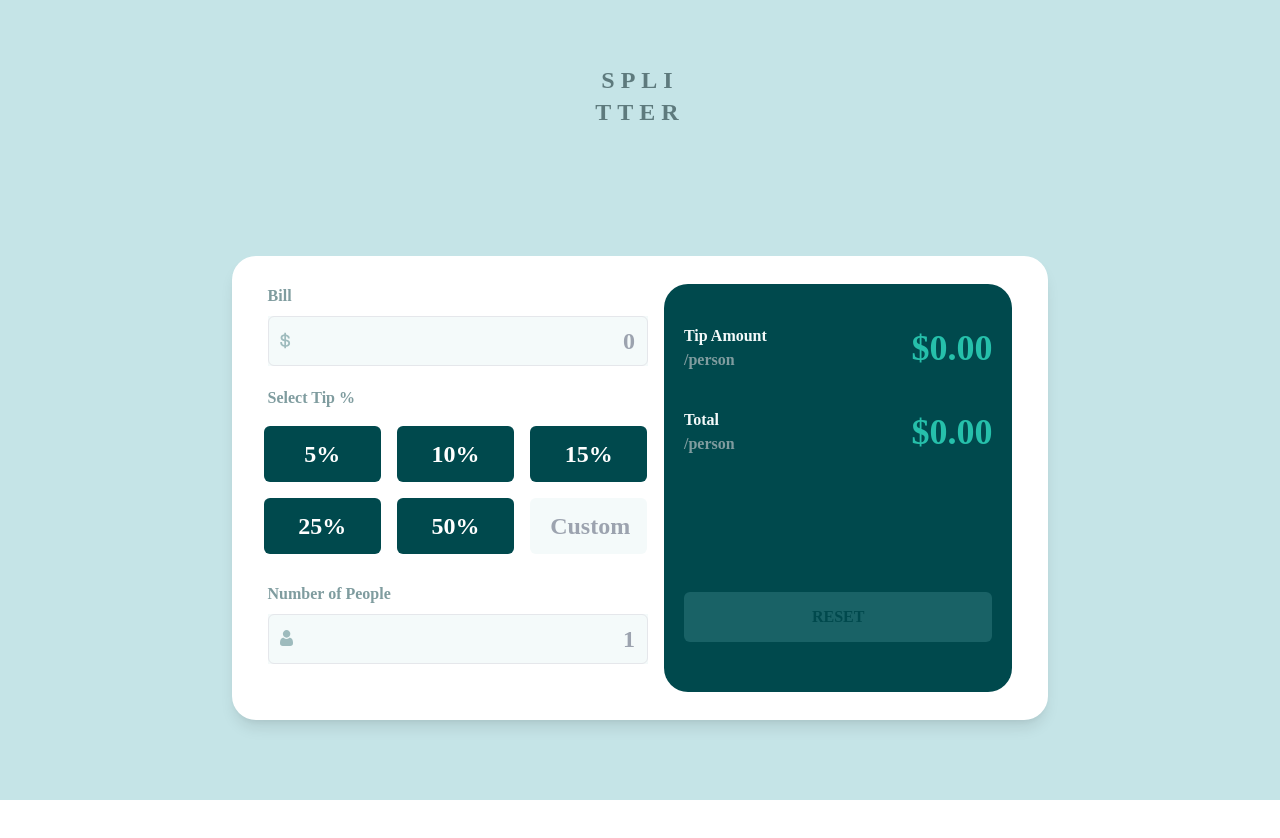
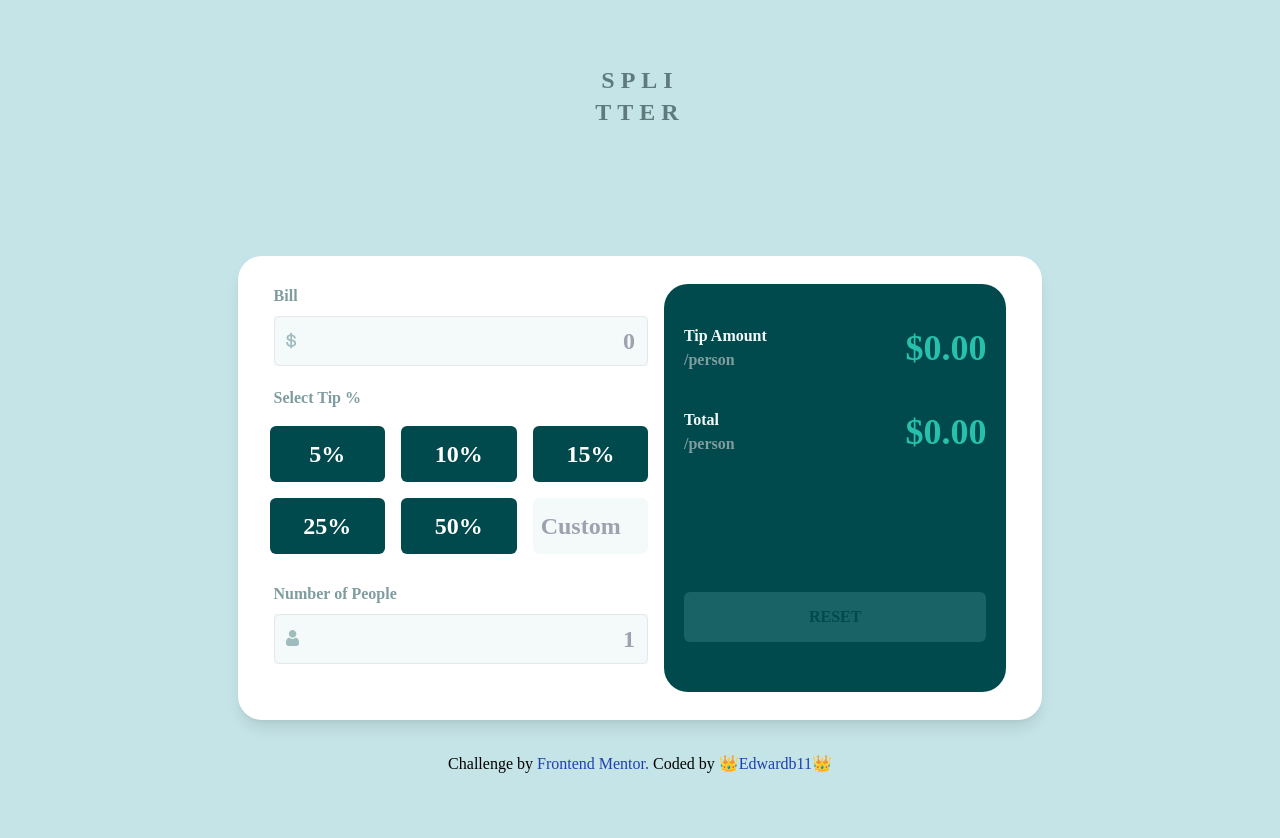
Before and after one commit to Edwardb11/Tip-calculator-app, a React (Create React App) app: page / in a window 1280 px wide. Before the commit the page ends 800 px from the top, so only its background shows below. Built offline with nearby package versions, Linux system fonts and the light colour scheme.

Commit message:
update foother and other component off design

```diff
--- a/src/componets/box/Box.js
+++ b/src/componets/box/Box.js
@@ -76,7 +76,7 @@ export default function Box() {
       </header>
 
       <main className="bg-cyan-light_gray_f py-16 2xl:py-16 xl:py-16 lg:py-0 md:py-0 sm:py-0 ">
-        <div className="flex justify-center relative">
+        <div className="flex justify-center ">
           <div className="fixed flex  flex-wrap px-7 py-7  rounded-3xl  shadow-lg  bg-white text-black    max-w-[50%] md:max-w-full sm:max-w-full  ">
             <div className="flex-auto max-w-1/2  sm:max-w-full md:max-w-full mx-2  ">
               <label
@@ -118,7 +118,7 @@ export default function Box() {
                   maxLength="100"
                   max={100}
                   onChange={(e) => setTipC(e.target.value)}
-                  className=" group relative  w-btn  p-3  m-2 pl-5 md:pl-14 lg:pl-8 xl:pl-7 2xl:pl-8 sm:pl-5   sm:w-2/5 text-left focus:outline-none  text-2xl focus:ring-2 focus:ring-cyan-dark   font-semibold focus:border-transparent rounded-md block text-black bg-cyan-light_gray "
+                  className=" group relative  w-btn  p-3  m-2 pl-2 md:pl-14 lg:pl-1 xl:pl-3 2xl:pl-1 sm:pl-5   sm:w-2/5 text-left focus:outline-none  text-2xl focus:ring-2 focus:ring-cyan-dark   font-semibold focus:border-transparent rounded-md block text-black bg-cyan-light_gray "
                   placeholder="Custom"
                 />
               </div>
@@ -183,8 +183,11 @@ export default function Box() {
             </div>
           </div>
         </div>
-        <div className="flex justify-center tracking-wide  text-center  ">
-          <p>
+
+        <div className="  flex justify-center tracking-wide  text-center   mt-96         ">
+          <br></br>
+          <div className="    mt-28 sm:mt-96   md:mt-96      ">
+            <p className="sm:mt-4   md:mt-3 ">
               Challenge by<span> </span>
               <a
                 href="https://www.frontendmentor.io/challenges/tip-calculator-app-ugJNGbJUX"
@@ -203,6 +206,7 @@ export default function Box() {
               </a>
             </p>
           </div>
+        </div>
       </main>
     </div>
   );
```
Lines whose indentation alone changed are shown as unchanged.
